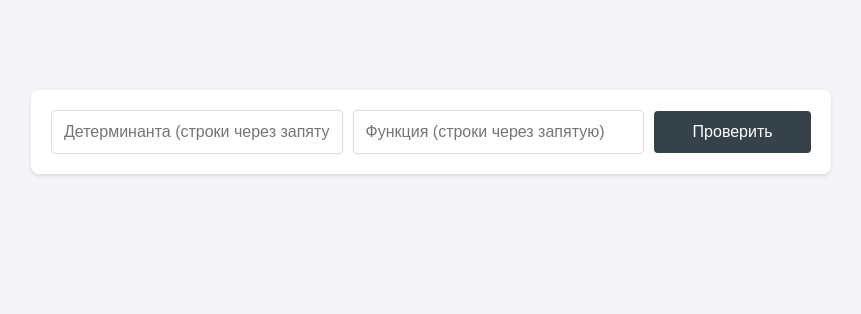
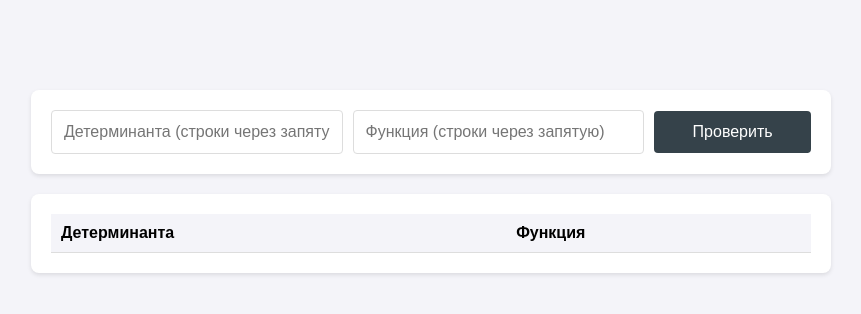
Before and after one commit to kirfor/fdc2, a plain HTML site: page index.html in a window 1280 px wide. Shown: the whole page, without its empty margins (209-1070 px from the left). Drawn offline with Linux system fonts and the light colour scheme.

Commit message:
Add files via upload

```diff
--- a/index.html
+++ b/index.html
@@ -16,6 +16,20 @@
             </div>
             <div id="error-message" class="error-message"></div>
         </form>
+
+        <div id="results" class="results-table">
+            <table>
+                <thead>
+                    <tr>
+                        <th>Детерминанта</th>
+                        <th>Функция</th>
+                    </tr>
+                </thead>
+                <tbody id="results-body">
+                    <!-- Сюда будут добавляться результаты -->
+                </tbody>
+            </table>
+        </div>
     </div>
     <script src="script.js"></script>
 </body>
--- a/script.js
+++ b/script.js
@@ -4,6 +4,7 @@ document.getElementById('textForm').addEventListener('submit', function(e) {
     const determinant = document.getElementById('determinant');
     const func = document.getElementById('function');
     const errorMessage = document.getElementById('error-message');
+    const resultsBody = document.getElementById('results-body');
 
     // Сбрасываем предыдущие ошибки
     determinant.classList.remove('error');
@@ -18,8 +19,10 @@ document.getElementById('textForm').addEventListener('submit', function(e) {
             return { valid: false, message: `${fieldName}: Введите хотя бы одну строку!` };
         }
 
-        // Проверка, что есть хотя бы одна запятая (если больше одной строки)
+        // Разбиваем на строки по запятым, обрезаем пробелы, удаляем пустые элементы
         const strings = value.split(',').map(s => s.trim()).filter(s => s !== '');
+
+        // Проверка, что если строк больше одной, то в вводе была хотя бы одна запятая
         if (strings.length > 1 && !/,/.test(value)) {
             return { valid: false, message: `${fieldName}: Между строками должна быть хотя бы одна запятая!` };
         }
@@ -59,6 +62,20 @@ document.getElementById('textForm').addEventListener('submit', function(e) {
         return;
     }
 
-    // Если все проверки пройдены
-    alert(`Проверка успешна!\nДетерминанта: ${validationDet.strings.join(', ')}\nФункция: ${validationFunc.strings.join(', ')}`);
+    // Если все проверки пройдены - добавляем данные в таблицу
+    const row = document.createElement('tr');
+
+    const detCell = document.createElement('td');
+    detCell.textContent = validationDet.strings.join(', ');
+    row.appendChild(detCell);
+
+    const funcCell = document.createElement('td');
+    funcCell.textContent = validationFunc.strings.join(', ');
+    row.appendChild(funcCell);
+
+    resultsBody.appendChild(row);
+
+    // Очищаем поля ввода
+    determinant.value = '';
+    func.value = '';
 });
--- a/style.css
+++ b/style.css
@@ -16,6 +16,7 @@ body {
     padding: 20px;
     border-radius: 8px;
     box-shadow: 0 2px 4px rgba(0, 0, 0, 0.1);
+    margin-bottom: 20px;
 }
 
 .input-row {
@@ -58,3 +59,26 @@ body {
     font-size: 14px;
     display: none;
 }
+
+.results-table {
+    background: #fff;
+    padding: 20px;
+    border-radius: 8px;
+    box-shadow: 0 2px 4px rgba(0, 0, 0, 0.1);
+}
+
+.results-table table {
+    width: 100%;
+    border-collapse: collapse;
+}
+
+.results-table th, .results-table td {
+    padding: 10px;
+    text-align: left;
+    border-bottom: 1px solid #ddd;
+}
+
+.results-table th {
+    background-color: #f4f4f9;
+    font-weight: bold;
+}
```
